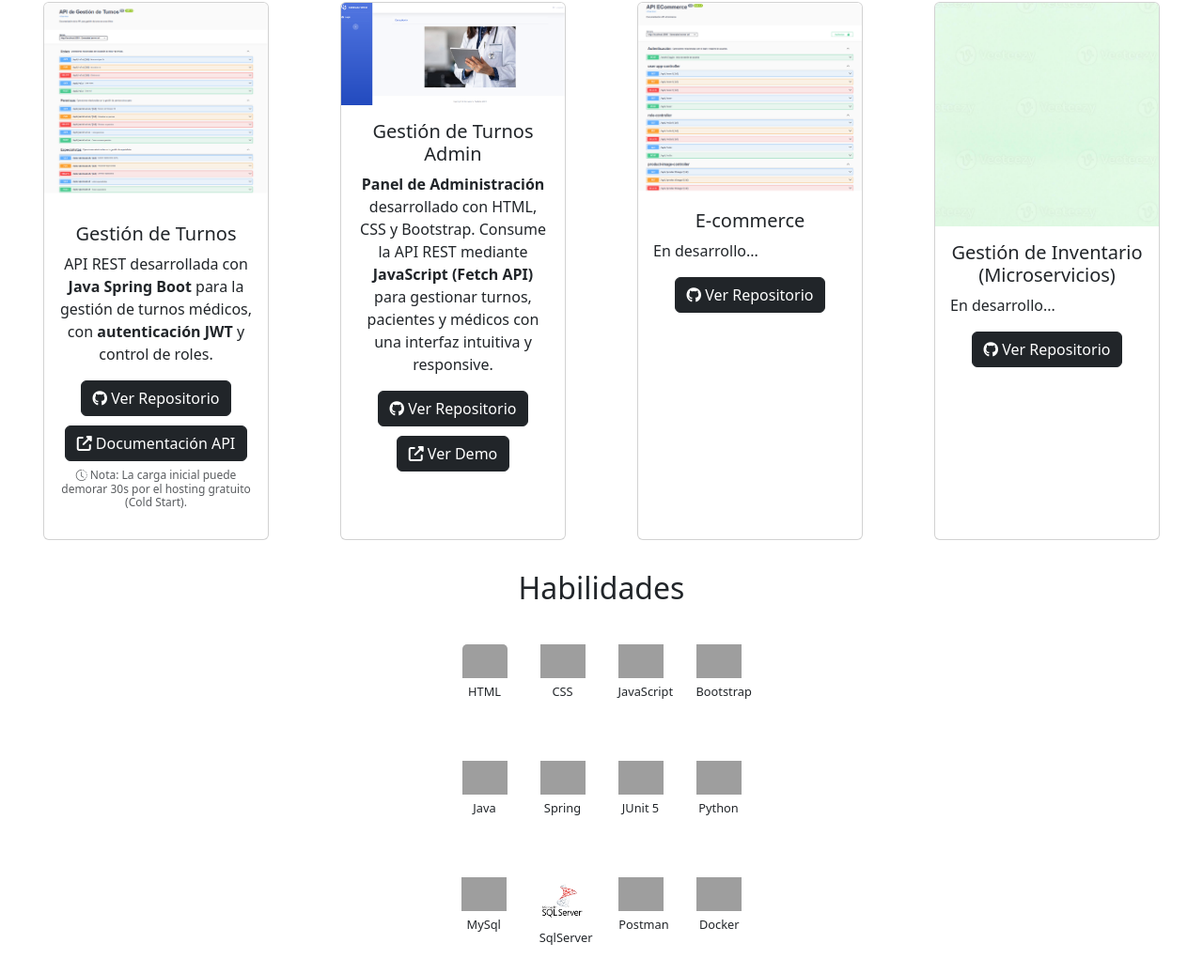
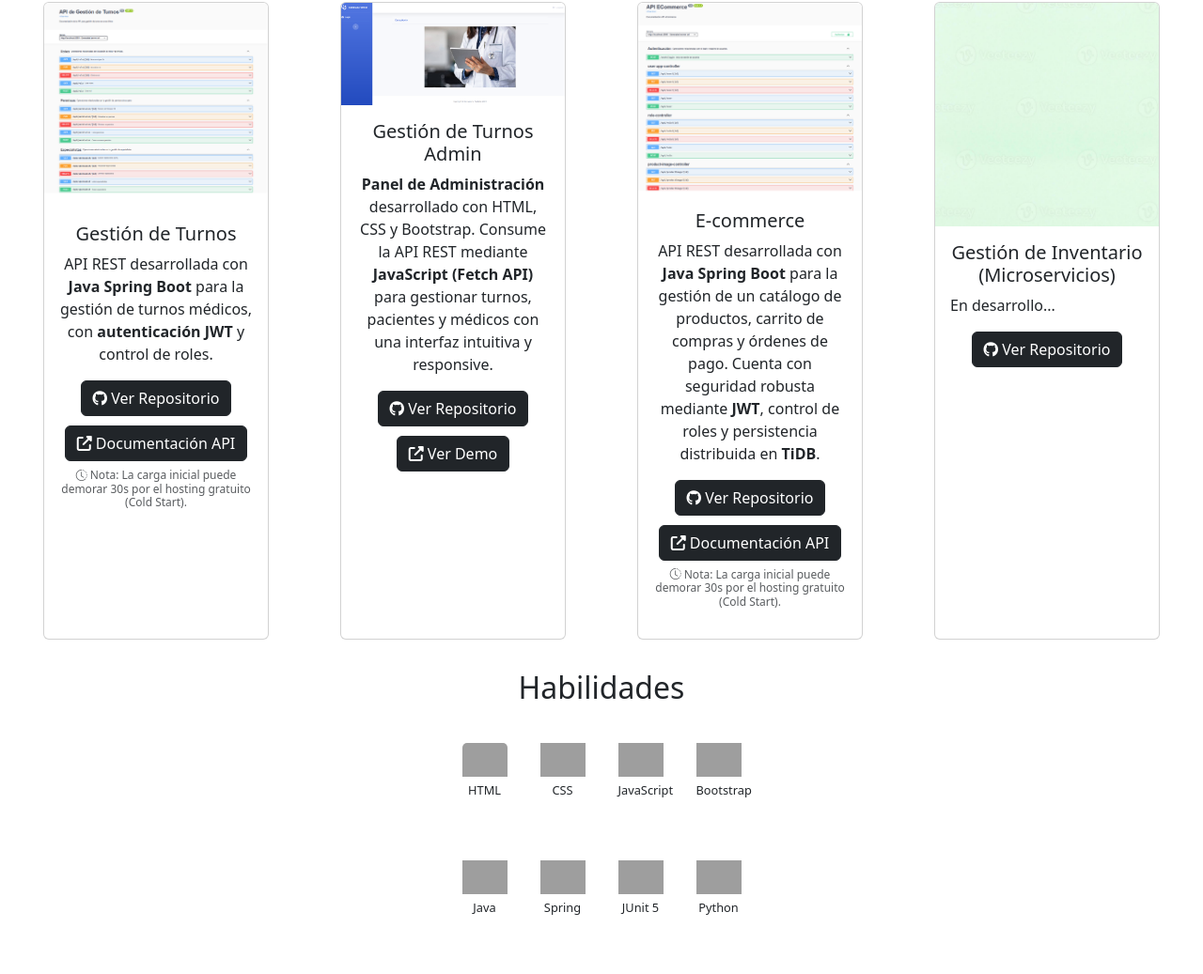
Before and after one commit to hughob36/Porfolio, a plain HTML site: page index.html in a window 1280 px wide. Shown: the part 966-2003 px from the top of the page at 94% size. Drawn offline with nearby package versions, Linux system fonts and the light colour scheme; grey boxes are pictures that could not be loaded; a web font is replaced by a local one.

Commit message:
card ecommerce

```diff
--- a/index.html
+++ b/index.html
@@ -154,12 +154,27 @@
         <img src="imagenes/swaggerEco.png" class="card-img-top" alt="...">
         <div class="card-body">
           <h5 class="card-title text-center" data-en="Appointment Management">E-commerce</h5>
-          <p class="card-text">En desarrollo...</p>
+          <p class="card-text text-center"
+            data-en="REST API developed with Java Spring Boot for managing a product catalog, shopping cart, and payment orders. It features robust security using JWT, role-based access control, and distributed persistence with TiDB.">
+            API REST desarrollada con <strong>Java Spring Boot</strong> para la gestión de un catálogo de productos, carrito de compras y órdenes de pago. Cuenta con seguridad robusta mediante <strong>JWT</strong>, control de roles y persistencia distribuida en <strong>TiDB</strong>.
+          </p>
           <div class="text-center">
              <a href="https://github.com/hughob36/E-commerce" target="_blank" class="btn btn-dark" data-en="View on GitHub">
                 <i class="fab fa-github"></i> Ver Repositorio
              </a>
           </div>
+          <div class="text-center" style="padding-top: 10px;">
+              <a href="https://e-commerce-dxio.onrender.com/swagger-ui/index.html" target="_blank" class="btn btn-dark" data-en="Live Demo">
+                <i class="fas fa-external-link-alt"></i> Documentación API
+             </a>
+             <p class="text-muted mt-2" style="font-size: 0.75rem; line-height: 1.2;">
+                  <i class="bi bi-clock-history"></i>
+                  <span data-en="Note: Initial load may take 30s due to free hosting (Cold Start).">
+                      Nota: La carga inicial puede demorar 30s por el hosting gratuito (Cold Start).
+                  </span>
+             </p>
+
+            </div>
         </div>
       </div>
       <div class="card" style="width: 15rem;">
@@ -172,6 +187,7 @@
                 <i class="fab fa-github"></i> Ver Repositorio
              </a>
           </div>
+
         </div>
       </div>
 
```
